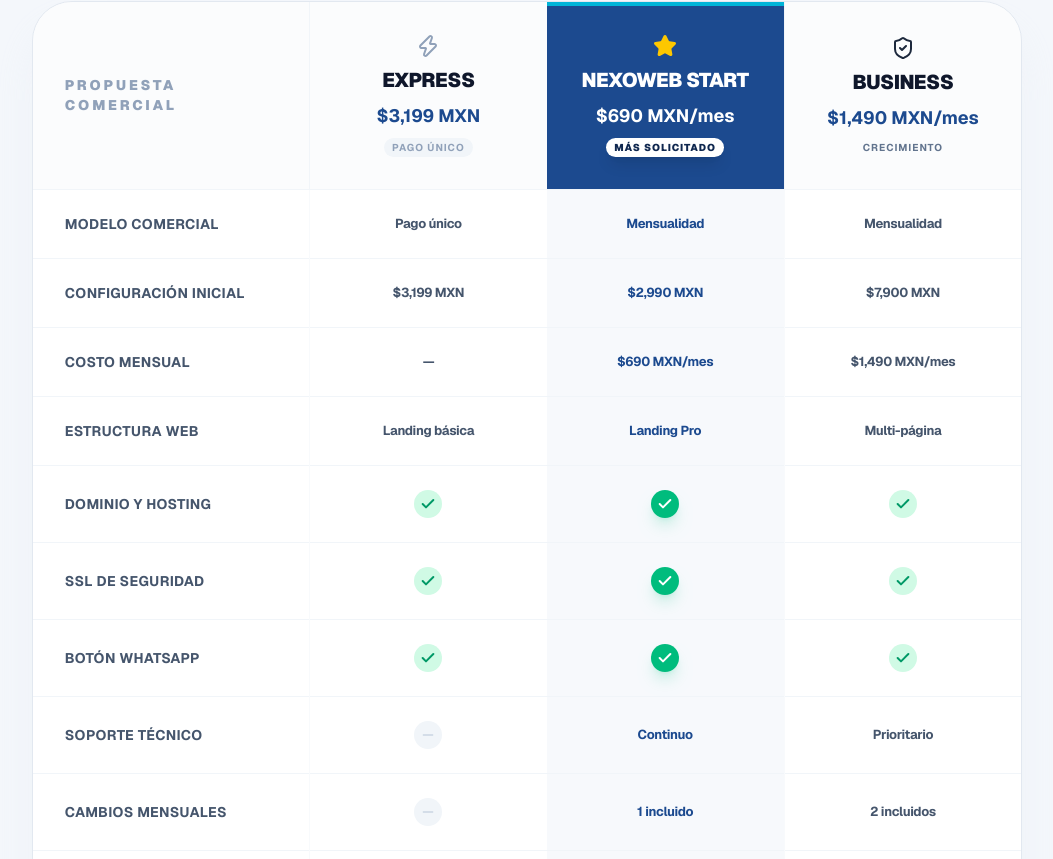
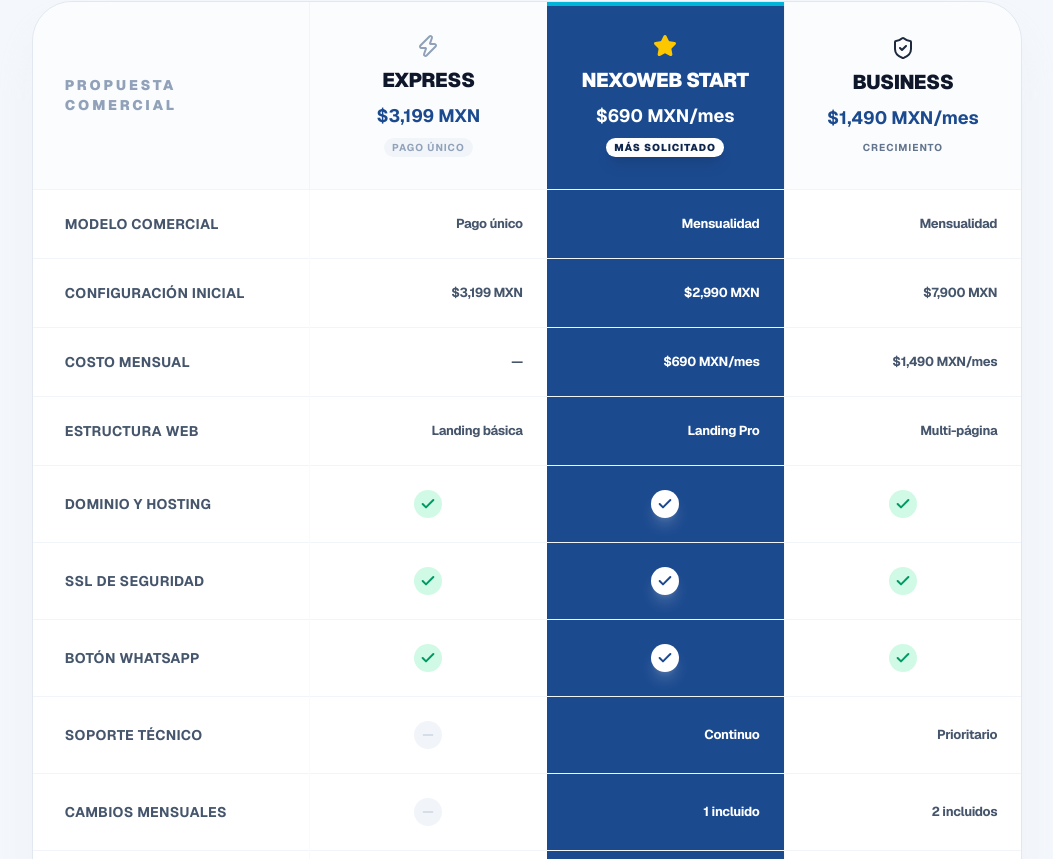
Before and after one commit to Mayk2607/nexoweb-site, a Next.js app: page / in a window 1280 px wide. Shown: the part 2901-3760 px from the top of the page, without its empty margins (113-1166 px from the left). Built offline with nearby package versions, Linux system fonts and the light colour scheme.

Commit message:
fix: final contrast and design consistency for plan comparison grid

```diff
--- a/components/sections/PlanComparison.tsx
+++ b/components/sections/PlanComparison.tsx
@@ -27,7 +27,7 @@
       <div className="flex justify-center">
         <div className={cn(
           "flex h-7 w-7 items-center justify-center rounded-full transition-transform hover:scale-110",
-          highlight ? "bg-emerald-500 text-white shadow-lg shadow-emerald-500/20" : "bg-emerald-100 text-emerald-600"
+          highlight ? "bg-white text-[#1c4a8f] shadow-lg shadow-white/20" : "bg-emerald-100 text-emerald-600"
         )}>
           <Check className="h-4 w-4 stroke-[3]" />
         </div>
@@ -37,7 +37,10 @@
   if (value === false) {
     return (
       <div className="flex justify-center">
-        <div className="flex h-7 w-7 items-center justify-center rounded-full bg-slate-100 text-slate-300">
+        <div className={cn(
+          "flex h-7 w-7 items-center justify-center rounded-full",
+          highlight ? "bg-white/10 text-white/30" : "bg-slate-100 text-slate-300"
+        )}>
           <Minus className="h-4 w-4" />
         </div>
       </div>
@@ -45,13 +48,14 @@
   }
   return (
     <span className={cn(
-      "text-[13px] font-bold tracking-tight text-center block",
-      highlight ? "text-[#1c4a8f]" : "text-slate-600"
+      "text-[13px] font-bold tracking-tight text-right block",
+      highlight ? "text-white" : "text-slate-600"
     )}>
       {value}
     </span>
   );
 }
+
 
 export function PlanComparison() {
   const plans = [
@@ -241,7 +245,7 @@
                   <td className="p-6 text-center border-l border-slate-100/50">
                     <FeatureCell value={row.express} />
                   </td>
-                  <td className="p-6 text-center bg-[#1c4a8f]/[0.03]">
+                  <td className="p-6 text-center bg-[#1c4a8f]">
                     <FeatureCell value={row.start} highlight />
                   </td>
                   <td className="p-6 text-center border-l border-slate-100/50">
```
